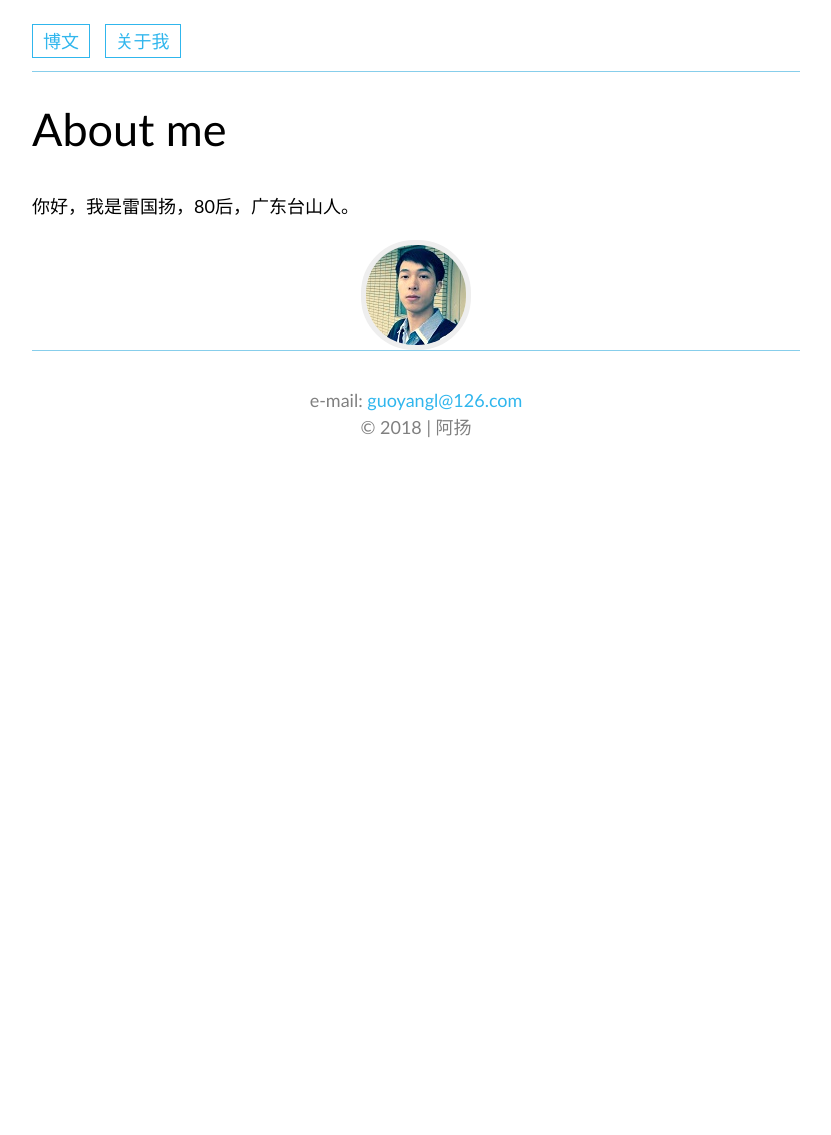
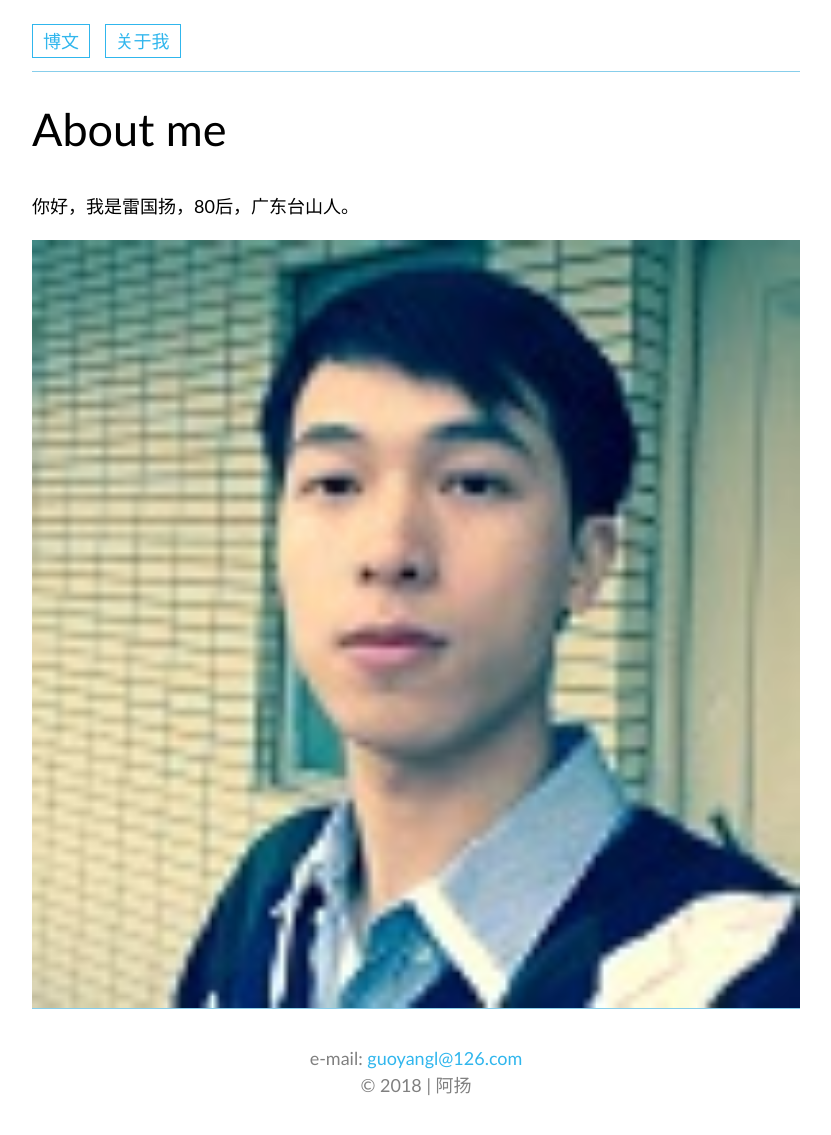
Before and after one commit to leiguoyang/leiguoyang.github.io, a Jekyll site: the page built from about.html, in a window 1280 px wide. Shown: the whole page, without its empty margins (224-1055 px from the left). Built offline with Jekyll 4.4.1, drawn with Linux system fonts in a browser that asks for light colours; before the commit the page ends 900 px from its top, so only the background shows below that.

Commit message:
Set my image's width

```diff
--- a/about.html
+++ b/about.html
@@ -6,4 +6,4 @@ title: About me
 <h1>About me</h1>
 <p>你好，我是雷国扬，80后，广东台山人。</p>
 
-<img src="images/me.jpg" title="Hi, 我是雷国扬" alt="my portrait" style="display: block; margin: 0 auto; border: 5px solid #eee; border-radius: 53px;">
+<img src="images/me.jpg" title="你好，我是雷国扬" alt="my portrait" style="display: block; width: 100%;">
```
